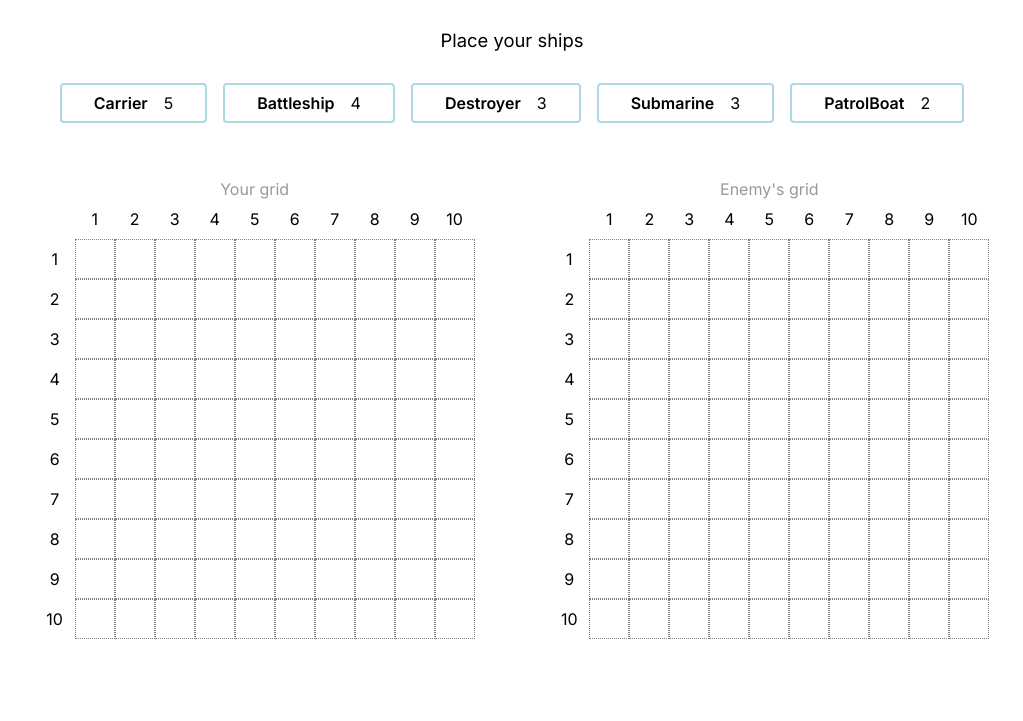
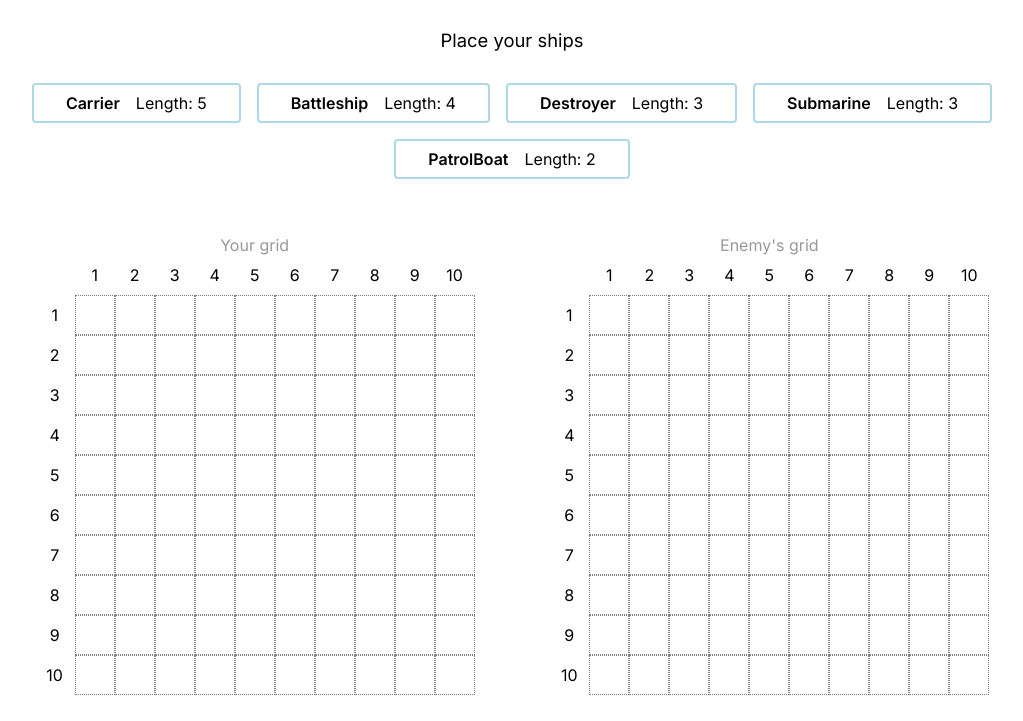
Before and after one commit to MMadlos/battleship-game, a website built with webpack: page src/index.html in a window 1280 px wide. Shown: the part 79-800 px from the top of the page, without its empty margins (128-1151 px from the left). Built offline with nearby package versions, Linux system fonts and the light colour scheme.

Commit message:
Test and refactor

```diff
--- a/src/index.html
+++ b/src/index.html
@@ -23,14 +23,14 @@
 		</div>
 
 		<main class="game-container">
-			<section>
+			<!-- <section>
 				<p class="grid-title">Your grid</p>
 				<div class="gameboard" id="gameboard-one"></div>
 			</section>
 			<section>
 				<p class="grid-title">Enemy's grid</p>
 				<div class="gameboard" id="gameboard-two"></div>
-			</section>
+			</section> -->
 		</main>
 	</body>
 </html>
--- a/src/index.js
+++ b/src/index.js
@@ -6,7 +6,10 @@ import { shipTypes } from "./modules/ship"
 
 import { renderGameboard, toggleGameContainer, GameOverDOM, removePreviousGameboard, DOM } from "./modules/DOM"
 
-DOM().append()
+import { getAndAppendShipList, addStyleToShipElement } from "./modules/DOM/ship-list"
+import { getAndAppendGameboard } from "./modules/DOM/gameboard"
+
+// DOM().append()
 
 // DEFAULT
 const gameboardOneDOM = document.getElementById("gameboard-one")
@@ -26,36 +29,44 @@ function initGame() {
 	gameboardPlayerOne = gameboardOne.getGameboard()
 	gameboardPlayerTwo = gameboardTwo.getGameboard()
 
-	renderGameboard(gameboardOneDOM, gameboardPlayerOne)
-	renderGameboard(gameboardTwoDOM, gameboardPlayerTwo)
+	getAndAppendShipList()
+	renderGameboards()
+	addShipsPlayerGameboard()
 }
 
-addShipsPlayerGameboard()
+function renderGameboards() {
+	const gameContainer = document.querySelector(".game-container")
+	const sectionPlayerOne = getAndAppendGameboard(playerOne)
+	const sectionPlayerTwo = getAndAppendGameboard(playerTwo)
+	gameContainer.append(sectionPlayerOne, sectionPlayerTwo)
+}
 
 function addShipsPlayerGameboard() {
-	const allShipCards = document.querySelectorAll(".ship-card")
-	const playerGrid = document.getElementById("gameboard-one")
-
 	let shipSelected
 	let position = "horizontal"
 
-	allShipCards.forEach((card) => {
-		card.addEventListener("click", () => {
-			shipSelected = card.querySelector(".ship-name").textContent
-			DOM().shipList.select(shipSelected)
-		})
+	const shipList = document.querySelector(".ship-list")
+	shipList.onclick = (e) => {
+		const shipCard = e.target.closest(".ship-card")
+		addStyleToShipElement(shipCard, "select")
 
-		document.addEventListener("keydown", (e) => {
-			if (e.code === "KeyR") {
-				position = position === "horizontal" ? "vertical" : "horizontal"
-			}
-		})
-	})
+		shipSelected = shipCard.dataset.ship
+		document.onkeydown = (e) => rotateShip(e)
+	}
+
+	const rotateShip = (e) => {
+		if (e.code !== "KeyR") return
+		position = position === "horizontal" ? "vertical" : "horizontal"
+	}
 
 	// Add visual clue where the ship will be placed and style it accordingly (when is possible, when is not and when is being placed)
-	;["mouseover", "mouseout", "click", "keydown"].forEach((mouseEvent) => {
+	const playerGrid = document.getElementById("gameboard-one")
+	;["mouseover", "mouseout", "click"].forEach((mouseEvent) => {
 		playerGrid.addEventListener(mouseEvent, (e) => {
 			const isNotGameboard = e.target.closest("coordY") || e.target.closest("coordX")
+
+			// TODO -> Sistema para mover el barco de nuevo o para eliminarlo.
+			// if !shipSelected & e.target.closest(".ship-placed")
 
 			if (!shipSelected || isNotGameboard) return
 			if (mouseEvent === "mouseout") return DOM().shipList.removePreview()
@@ -67,8 +78,6 @@ function addShipsPlayerGameboard() {
 
 			const shipName = shipSelected
 			const shipLength = shipTypes[shipName]
-
-			// TODO -> Check what would happen when the player rotates the ship
 
 			if (mouseEvent === "mouseover") {
 				if (position === "horizontal") {
@@ -206,15 +215,16 @@ function displayGameOver(winner) {
 
 function restartGame() {
 	// TODO --> Check how to render the init screen again.
-	// Check classes of game-container and how to init game
 	const restartBtn = document.getElementById("restart-btn")
 	const gameOverText = document.querySelector(".game-over")
 
 	restartBtn.addEventListener("click", () => {
+		// Check classes of game-container and how to init game
+
+		const textContainer = document.querySelector(".text-container")
 		restartBtn.remove()
 		gameOverText.remove()
 
-		const textContainer = document.querySelector(".text-container")
 		textContainer.classList.remove("none")
 
 		removePreviousGameboard()
--- a/src/modules/DOM.js
+++ b/src/modules/DOM.js
@@ -1,5 +1,6 @@
 import { shipTypes } from "./ship"
-const app = document.getElementById("app")
+import { getAndAppendShipList } from "./DOM/ship-list"
+
 const textSection = document.querySelector(".text-section")
 
 export function DOM() {
--- /dev/null
+++ b/src/modules/DOM/gameboard.js
@@ -0,0 +1,89 @@
+// CODING LIKE FETCHING
+export function getAndAppendGameboard(playerObject) {
+	const gameboard = playerObject.getGameboard()
+	const isComputer = playerObject.getName() === "Computer"
+
+	const section = document.createElement("section")
+
+	const gameboardDiv = createGameBoard(gameboard)
+	gameboardDiv.id = isComputer ? "gameboard-two" : "gameboard-one"
+
+	const textPara = document.createElement("p")
+	textPara.className = "grid-title"
+	textPara.textContent = isComputer ? "Enemy's grid" : "Your grid"
+
+	section.append(textPara, gameboardDiv)
+	return section
+}
+
+// Create DOM
+function createGameBoard(playerGameboard) {
+	const gameboardDiv = document.createElement("div")
+	gameboardDiv.className = "gameboard"
+
+	for (let i = 0; i <= 10; i++) {
+		const div = document.createElement("div")
+		if (i !== 0) div.textContent = i
+		div.classList.add("cell", "coordY")
+		gameboardDiv.append(div)
+	}
+
+	playerGameboard.forEach((row, rowIndex) => {
+		row.forEach((col, colIndex) => {
+			if (colIndex === 0) {
+				const div = document.createElement("div")
+				div.textContent = rowIndex + 1
+				div.classList.add("cell", "coordX")
+				gameboardDiv.append(div)
+			}
+
+			const div = document.createElement("div")
+			div.dataset.row = rowIndex
+			div.dataset.col = colIndex
+			div.classList.add("cell")
+			div.classList.toggle("ship-placed", col !== "Empty")
+
+			gameboardDiv.append(div)
+		})
+	})
+
+	return gameboardDiv
+}
+
+// Simulating a transformation of the data fetched
+
+// Simulating a fetch
+function getGameboard(playerGameboard) {
+	return playerGameboard
+}
+
+// ! OLD
+
+// export function renderGameboard(gameboardDOM, playerGameboard) {
+// 	for (let i = 0; i <= 10; i++) {
+// 		const div = document.createElement("div")
+// 		if (i !== 0) div.textContent = i
+// 		div.classList.add("cell", "coordY")
+// 		gameboardDOM.append(div)
+// 	}
+
+// 	playerGameboard.forEach((row, rowIndex) => {
+// 		row.forEach((col, colIndex) => {
+// 			if (colIndex === 0) {
+// 				const div = document.createElement("div")
+// 				gameboardDOM.append(div)
+// 				div.textContent = rowIndex + 1
+// 				div.classList.add("cell", "coordX")
+// 			}
+
+// 			const div = document.createElement("div")
+
+// 			div.dataset.row = rowIndex
+// 			div.dataset.col = colIndex
+// 			div.classList.add("cell")
+// 			div.classList.toggle("ship-placed", col !== "Empty")
+
+// 			gameboardDOM.append(div)
+// 		})
+// 	})
+// }
--- /dev/null
+++ b/src/modules/DOM/ship-list.js
@@ -0,0 +1,67 @@
+import { shipTypes } from "../ship"
+
+//CODING LIKE I'M FETCHING DATA
+export function getAndAppendShipList() {
+	const ships = getShipTypes()
+	const shipsByNameAndLength = getShipByNameAndLength(ships)
+
+	const shipListSection = document.createElement("section")
+	shipListSection.classList.add("ship-list")
+
+	shipsByNameAndLength.forEach((ship) => {
+		const { name, length } = ship
+
+		const card = createShipElement(name, length)
+		shipListSection.append(card)
+	})
+
+	const textSection = document.querySelector(".text-section")
+	textSection.after(shipListSection)
+}
+
+// Create the DOM
+function createShipElement(shipName, shipLength) {
+	const div = document.createElement("div")
+	const shipNameEl = document.createElement("p")
+	const shipLengthEl = document.createElement("p")
+
+	div.className = "ship-card"
+	shipNameEl.className = "ship-name"
+	shipLengthEl.className = "ship-length"
+
+	shipNameEl.textContent = shipName
+	shipLengthEl.textContent = `Length: ${shipLength}`
+
+	div.dataset.ship = shipName
+
+	div.append(shipNameEl, shipLengthEl)
+	return div
+}
+
+// Style Ship element
+export function addStyleToShipElement(shipEl, status) {
+	if (status === "select") {
+		const currentSelected = document.querySelector(".ship-card.selected")
+		if (currentSelected) currentSelected.classList.remove("selected")
+		shipEl.classList.add("selected")
+	}
+}
+
+// Simulating a transformation of the data fetched
+function getShipByNameAndLength(ships) {
+	const shipsByNameAndLength = []
+	for (const [name, length] of Object.entries(ships)) {
+		const ship = {
+			name,
+			length,
+		}
+
+		shipsByNameAndLength.push(ship)
+	}
+	return shipsByNameAndLength
+}
+
+// Simulating a fetch
+function getShipTypes() {
+	return shipTypes
+}
```
